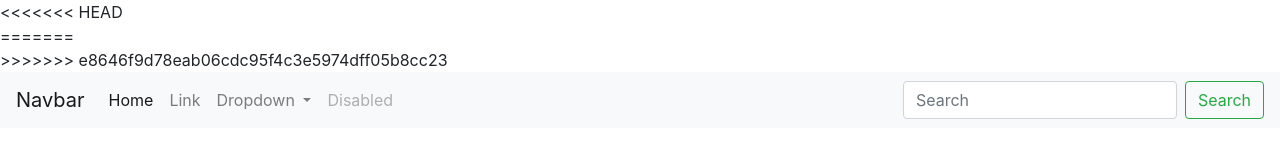
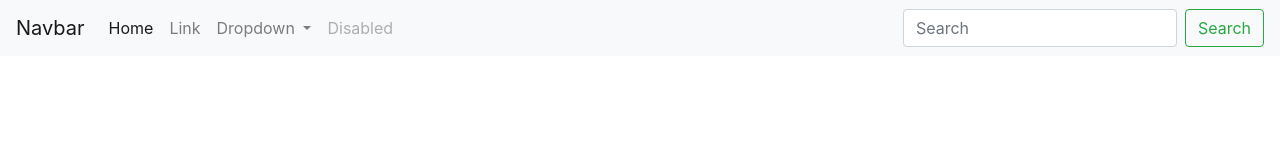
Before and after one commit to lamhungtandung/Projectbootstrap, a plain HTML site: page index.html in a window 1280 px wide. Drawn offline with nearby package versions, Linux system fonts and the light colour scheme.

Commit message:
akdsjfklw2

```diff
--- a/index.html
+++ b/index.html
@@ -9,11 +9,7 @@
     <link rel="stylesheet" href="https://cdn.jsdelivr.net/npm/bootstrap@4.6.1/dist/css/bootstrap.min.css" integrity="sha384-zCbKRCUGaJDkqS1kPbPd7TveP5iyJE0EjAuZQTgFLD2ylzuqKfdKlfG/eSrtxUkn" crossorigin="anonymous">
 </head>
 <body>
-<<<<<<< HEAD
     <header class="header">
-=======
-    <header class="blaudfwefămkjh2">
->>>>>>> e8646f9d78eab06cdc95f4c3e5974dff05b8cc23
         <nav class="navbar navbar-expand-lg navbar-light bg-light">
             <a class="navbar-brand" href="#">Navbar</a>
             <button class="navbar-toggler" type="button" data-toggle="collapse" data-target="#navbarSupportedContent" aria-controls="navbarSupportedContent" aria-expanded="false" aria-label="Toggle navigation">
```
